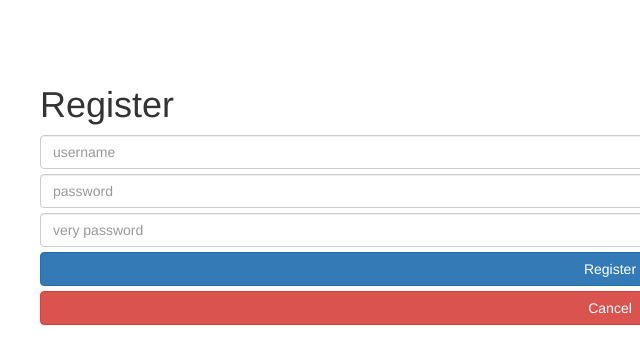
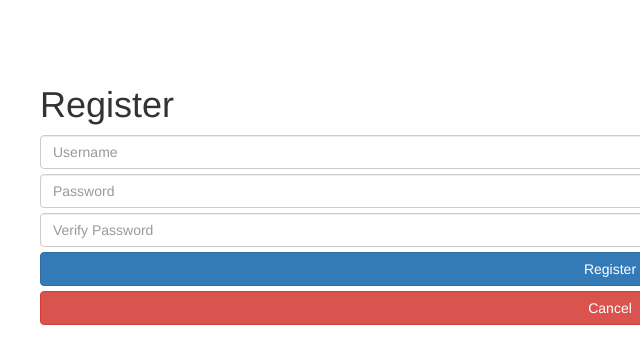
Before and after one commit to ethan-neidhart37/neidhart-ethan-webdev, a website: page public/assignment/User/register.html in a window 1280 px wide. Shown: the full height of the page, 30-670 px from the left. Drawn offline with nearby package versions, Linux system fonts and the light colour scheme.

Commit message:
fix register

```diff
--- a/public/assignment/User/register.html
+++ b/public/assignment/User/register.html
@@ -11,13 +11,13 @@
         <h1>Register</h1>
         <input type="text"
                class="form-control"
-               placeholder="username"/>
+               placeholder="Username"/>
         <input type="password"
                class="form-control"
-               placeholder="password"/>
+               placeholder="Password"/>
         <input type="password"
                class="form-control"
-               placeholder="very password"/>
+               placeholder="Verify Password"/>
         <a class="btn btn-primary btn-block"
            href="profile.html">Register</a>
         <a class="btn btn-danger  btn-block"
```
